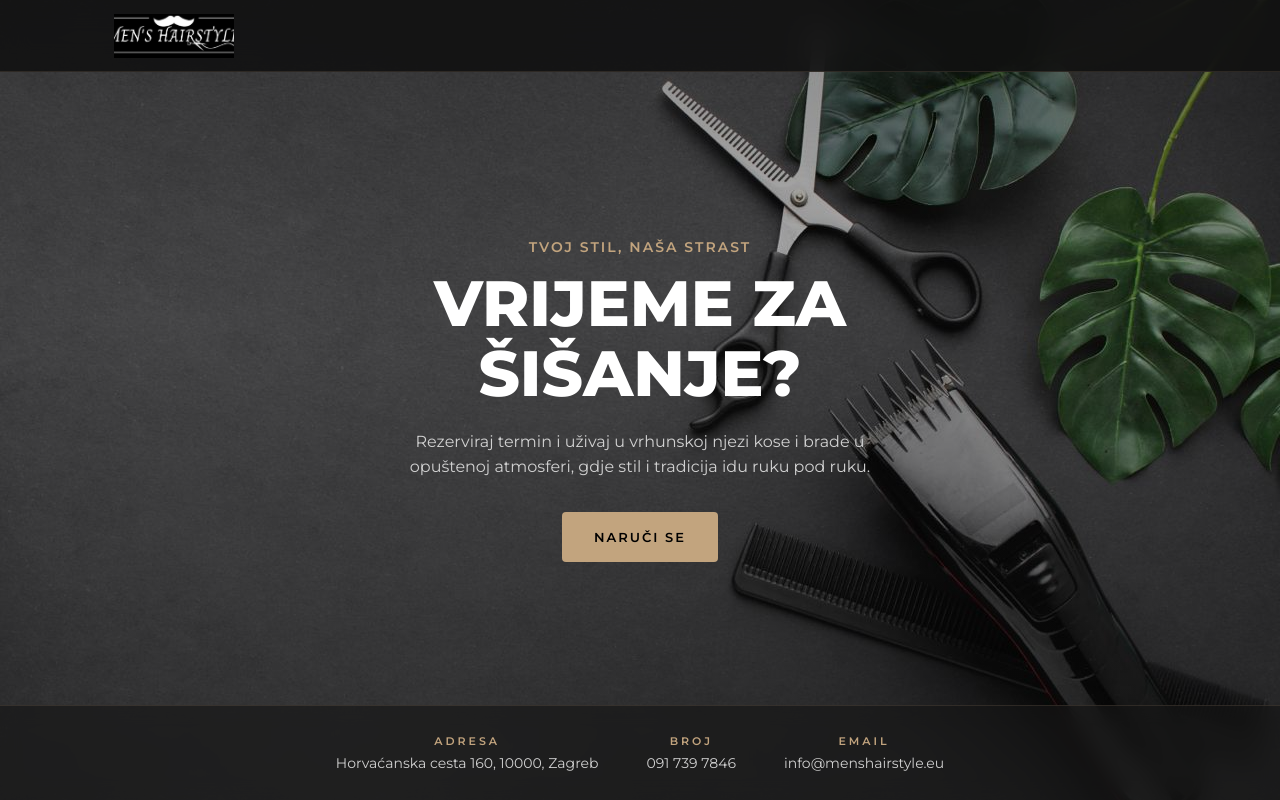
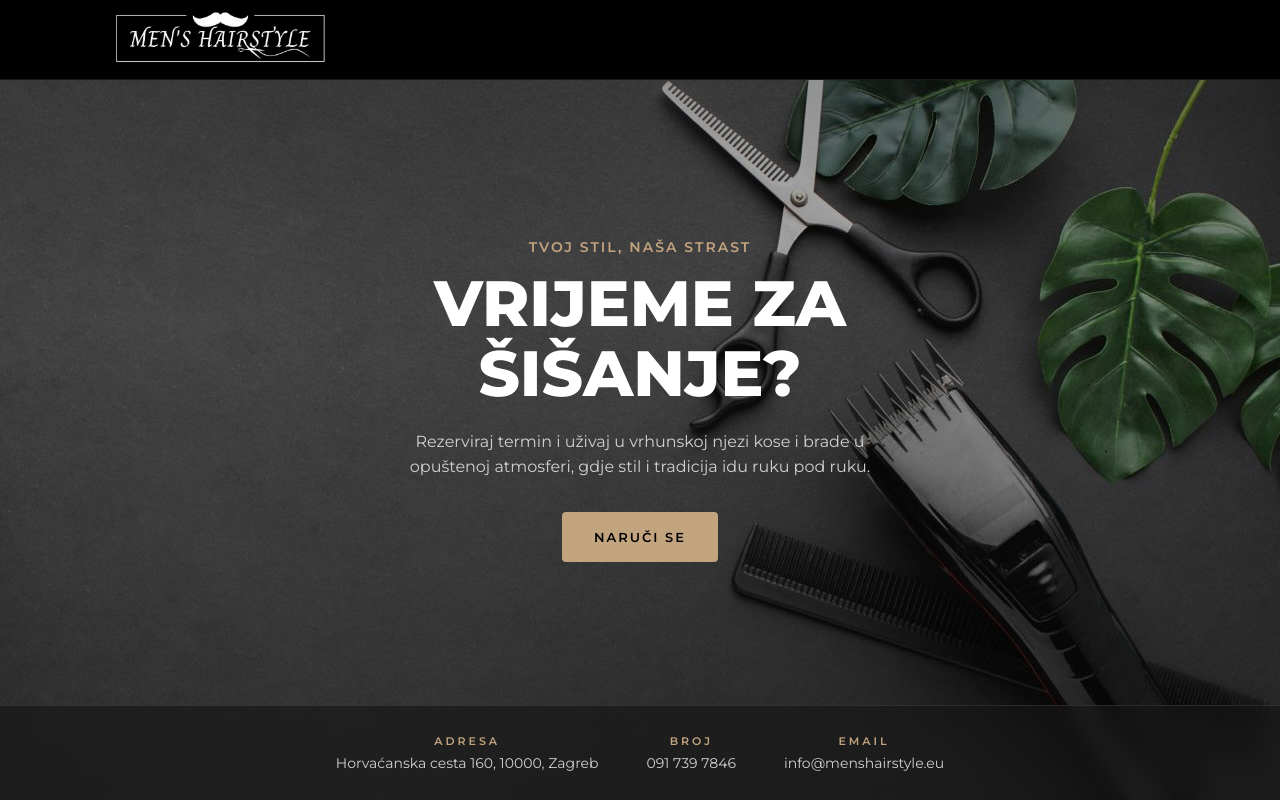
Before and after one commit to benkoivor96/menshairstyle, a plain HTML site: page index.html in a window 1280 px wide. Shown: the top 800 px of the page. Drawn offline with Linux system fonts and the light colour scheme.

Commit message:
Update index.html

```diff
--- a/index.html
+++ b/index.html
@@ -184,11 +184,9 @@ ul { list-style: none; }
   left: 0;
   width: 100%;
   z-index: 1000;
-  background: rgba(17, 17, 17, 0.88);
-  backdrop-filter: blur(14px);
-  -webkit-backdrop-filter: blur(14px);
+  background: #000000;
   border-bottom: 1px solid var(--border-gold);
-  height: 72px;
+  height: 80px;
 }
 .nav .container {
   display: flex;
@@ -197,15 +195,14 @@ ul { list-style: none; }
   height: 100%;
 }
 .nav-logo {
-  width: 120px;
-  height: 44px;
+  height: 60px;
 }
-.nav-logo .img-placeholder {
-  width: 100%;
+.nav-logo img {
   height: 100%;
-  font-size: 10px;
-  border-radius: 4px;
+  width: auto;
+  object-fit: contain;
 }
+/* nav-logo img styles are in .nav-logo img above */
 .nav-links {
   display: flex;
   align-items: center;
@@ -760,7 +757,7 @@ ul { list-style: none; }
 <nav class="nav">
   <div class="container">
     <div class="nav-logo">
-      <img src="logo.png" alt="mensharistylelogo" style="width:100%;height:100%;object-fit:cover;">
+      <img src="logo.png" alt="Men's Hairstyle">
     </div>
   </div>
 </nav>
@@ -770,7 +767,7 @@ ul { list-style: none; }
      ============================================================ -->
 <section class="hero">
   <div class="hero-bg">
-  <img src="heromens.png" alt="Barbershop" style="width:100%;height:100%;object-fit:cover;">
+    <img src="heromens.png" alt="Barbershop" style="width:100%;height:100%;object-fit:cover;">
   </div>
   <div class="hero-overlay"></div>
   <div class="hero-content">
@@ -806,8 +803,7 @@ ul { list-style: none; }
   <div class="container">
     <div class="about-grid">
       <div class="about-img reveal">
-      <img src="glavna.png" alt="O nama" style="width:100%;height:100%;object-fit:cover;">
-        <div class="about-img-frame"></div>
+        <img src="glavna.png" alt="O nama" style="width:100%;height:100%;object-fit:cover;">
       </div>
       <div class="about-text">
         <p class="section-label reveal">O nama</p>
@@ -967,7 +963,7 @@ ul { list-style: none; }
     <div class="footer-grid">
       <div class="footer-brand">
         <div class="footer-brand-logo">
-          <div class="img-placeholder">[LOGO]</div>
+          <img src="logo.png" alt="Men's Hairstyle" style="height:100%;width:auto;object-fit:contain;">
         </div>
         <p>Mi vjerujemo da frizer nije samo posao, već umjetnost.</p>
       </div>
```
